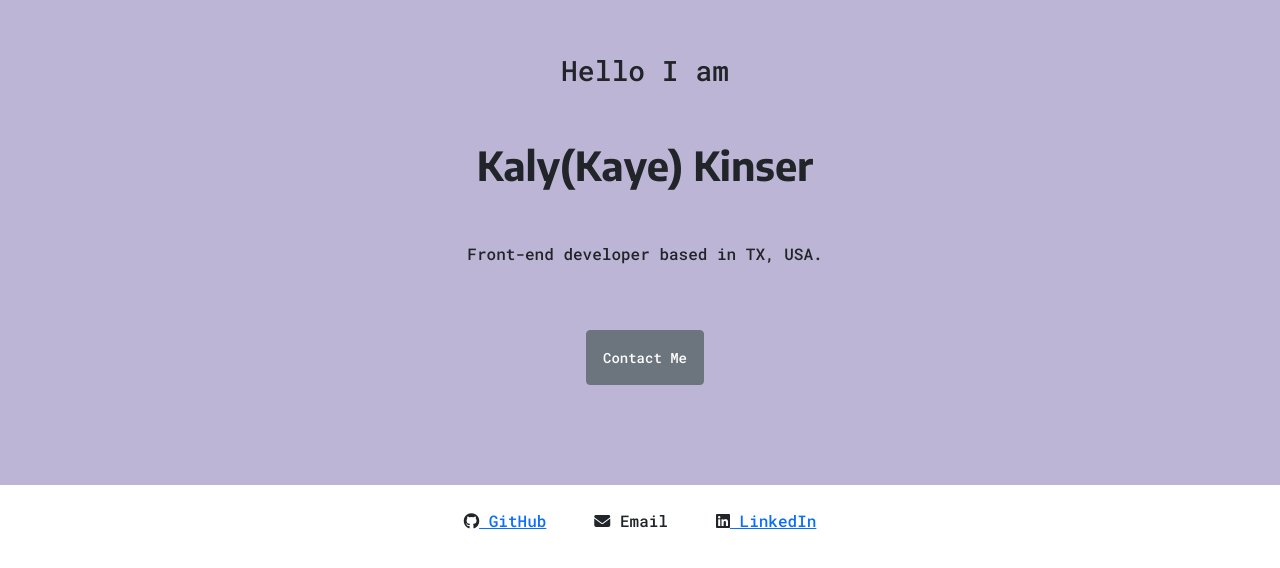
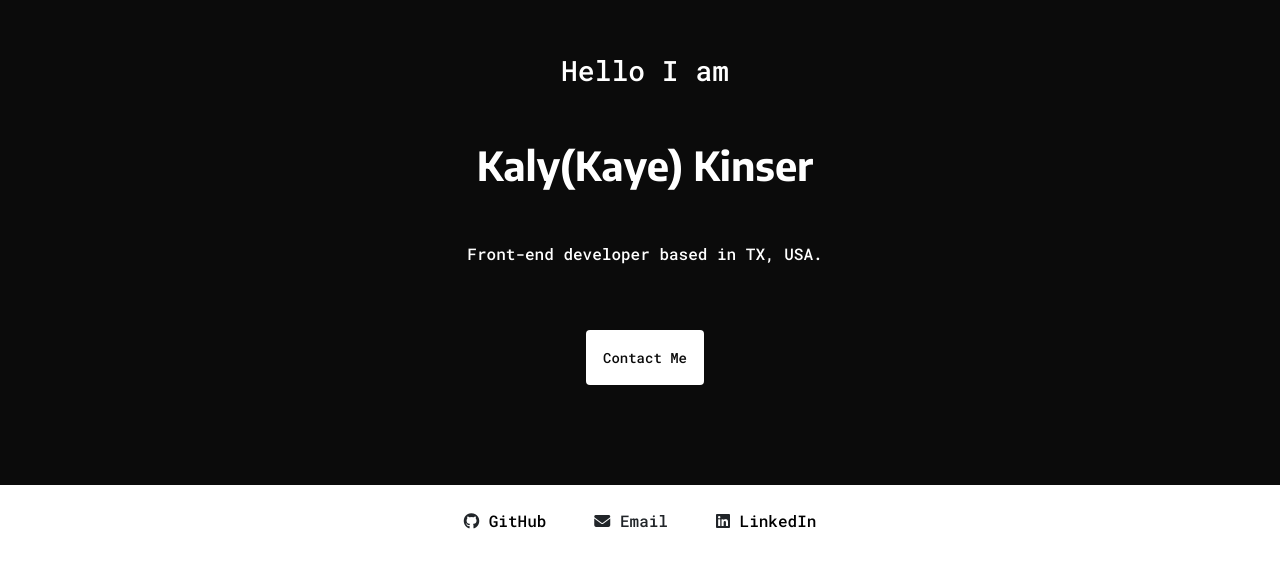
Before and after one commit to KayeBK/Portfolio, a plain HTML site: page index.html in a window 1280 px wide. Shown: the part 106-674 px from the top of the page. Drawn offline with nearby package versions, Linux system fonts and the light colour scheme.

Commit message:
Changing the CSS and layout

```diff
--- a/index.html
+++ b/index.html
@@ -18,17 +18,17 @@
         <h3>Hello I am</h3>
         <h1>Kaly(Kaye) Kinser</h1>
         <p>Front-end developer based in TX, USA.</p>
-        <div class="btn btn-sm btn-secondary p-3 mt-5">
+        <div class="btn btn-branding btn-sm p-3 mt-5">
             Contact Me
         </div>
     </div>
 
     <div class="d-flex justify-content-center">
-        <div class="p-4"><i class="fa-brands fa-github"></i><a href="https://github.com/KayeBK">
+        <div class="p-4"><i class="fa-brands fa-github"></i><a class="links" href="https://github.com/KayeBK">
         GitHub</a></div>
         <div class="p-4"><i class="fa-solid fa-envelope"></i>
         Email</div>
-        <div class="p-4"><i class="fa-brands fa-linkedin"></i><a href="https://www.linkedin.com/in/kalykinser/">
+        <div class="p-4"><i class="fa-brands fa-linkedin"></i><a class="links" href="https://www.linkedin.com/in/kalykinser/">
         LinkedIn</a></div>
     </div>
 </body>
--- a/styles/style.css
+++ b/styles/style.css
@@ -1,21 +1,8 @@
 /*font-family: 'Encode Sans', sans-serif;
 font-family: 'Roboto Mono', monospace;
-#CBC3E3
-#BDB5D5 */
-
-.hero {
-    padding: 160px 50px 100px 60px;
-    text-align: center;
-    background-color: #BDB5D5;
-}
-
-.hero h1 {
-   padding: 45px;
-}
-
-.hero btn {
-    background-color: #CBC3E3;
-}
+#CBC3E3 light purp
+#BDB5D5 darker purp
+#0b0b0b dark grey*/
 
 body {
     font-family: 'Roboto Mono', monospace;
@@ -25,3 +12,24 @@ h1 {
     font-family: 'Encode Sans', sans-serif;
     font-weight: bold;
 }
+
+.hero {
+    padding: 160px 50px 100px 60px;
+    text-align: center;
+    background-color: #0b0b0b;
+    color: white;
+}
+
+.hero h1 {
+   padding: 45px;
+}
+
+.btn-branding {
+    background-color: white;
+    color: #0b0b0b;
+}
+
+.links {
+    text-decoration: none;
+    color: black;
+}
```
